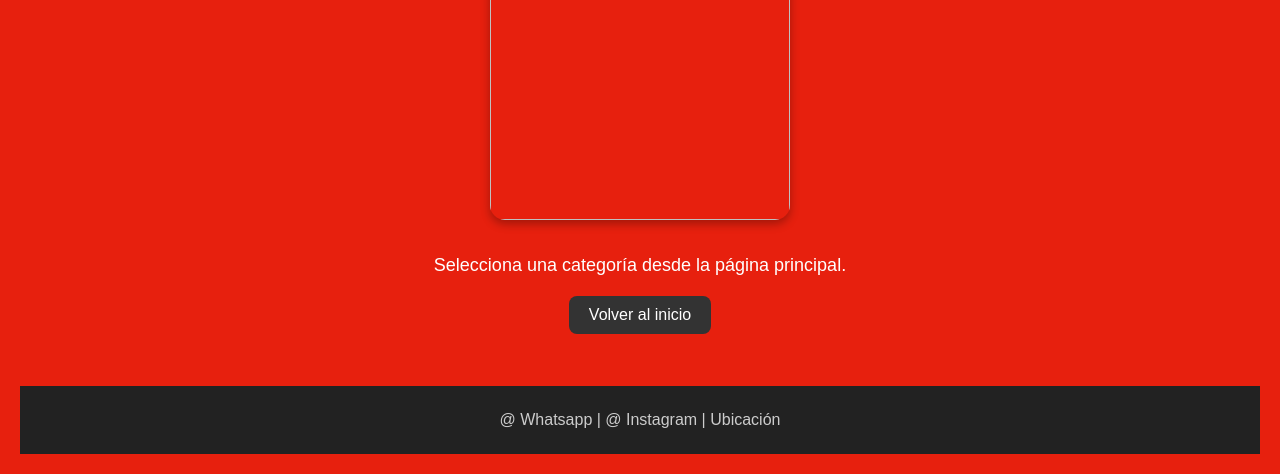
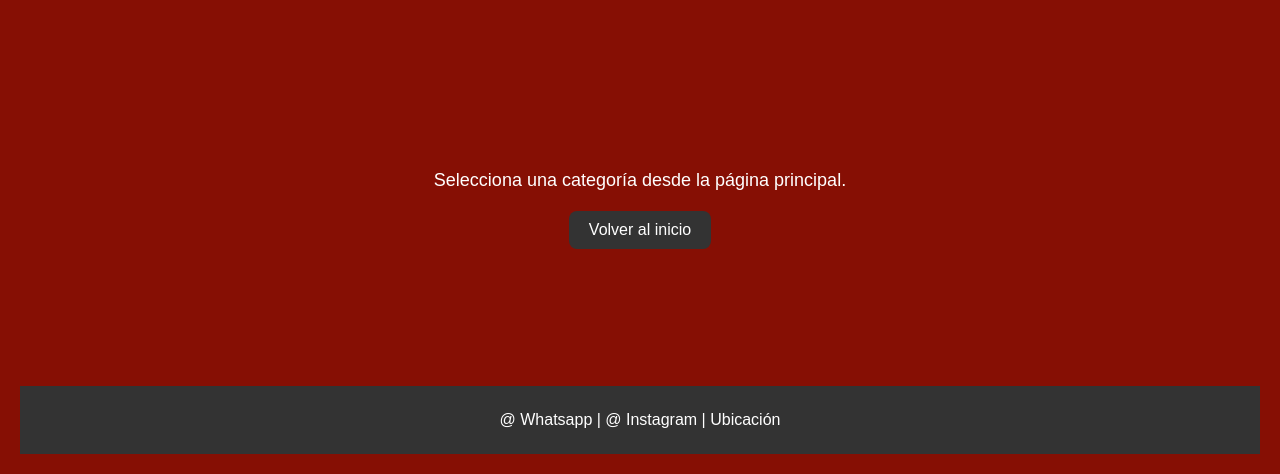
Before and after one commit to aacrux2/Party-Food, a plain HTML site: page menu.html in a window 1280 px wide. Shown: the part 326-800 px from the top of the page. Drawn offline with Linux system fonts and the light colour scheme.

Commit message:
prueba arreglo menu

```diff
--- a/style.css
+++ b/style.css
@@ -164,7 +164,7 @@ footer {
    ESTILOS PÁGINA MENU.HTML
 ===================== */
 body.pagina-menu {
-  background-color: #e7200e;
+  background-color: #860f04;
   color: white;
   padding: 20px;
 }
@@ -198,13 +198,16 @@ body.pagina-menu main p {
 }
 
 body.pagina-menu #imagen-categoria {
-  width: 300px;
-  height: 300px;
+  width: 150px;
+  height: 150px;
   object-fit: cover;
   border-radius: 15px;
-  margin-bottom: 20px;
   box-shadow: 0 4px 10px rgba(0,0,0,0.3);
+  position: relative;
+  top: -230px;   /* sube la imagen */
+  left: -865px;    /* alinea a la izquierda */
 }
+
 
 body.pagina-menu a.button {
   display: inline-block;
@@ -217,12 +220,12 @@ body.pagina-menu a.button {
 }
 
 body.pagina-menu a.button:hover {
-  background-color: #555;
+  background-color: #dd2b2b;
 }
 
 body.pagina-menu footer {
-  background-color: #222;
-  color: #ccc;
+  background-color: #333;
+  color: #ffffff;
   padding: 25px;
   text-align: center;
 }
```
